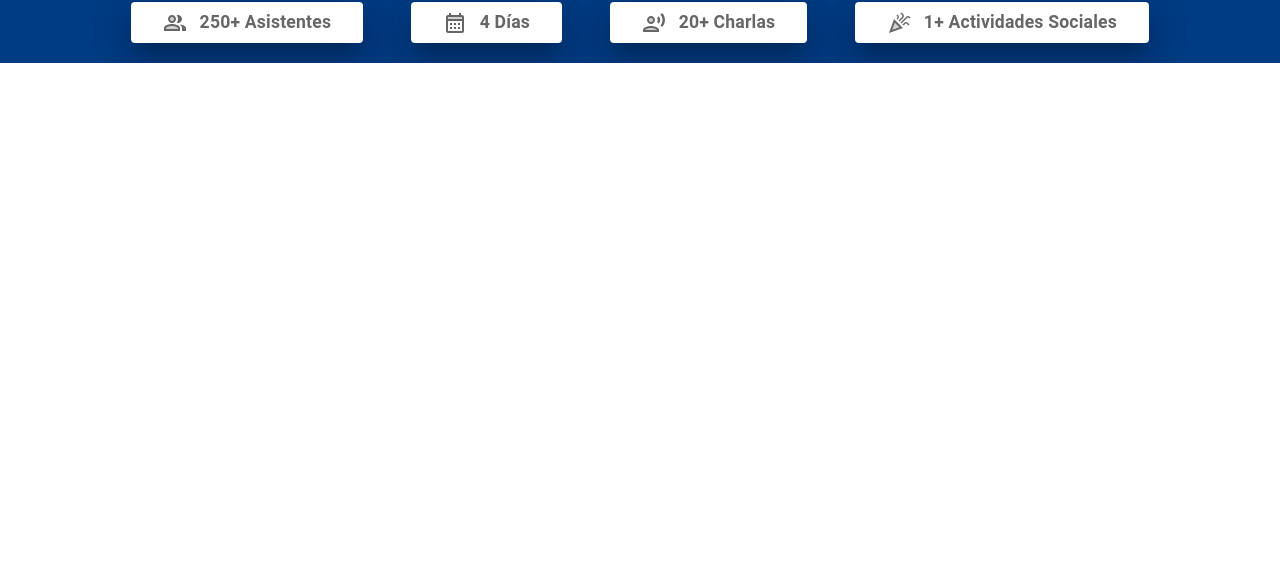
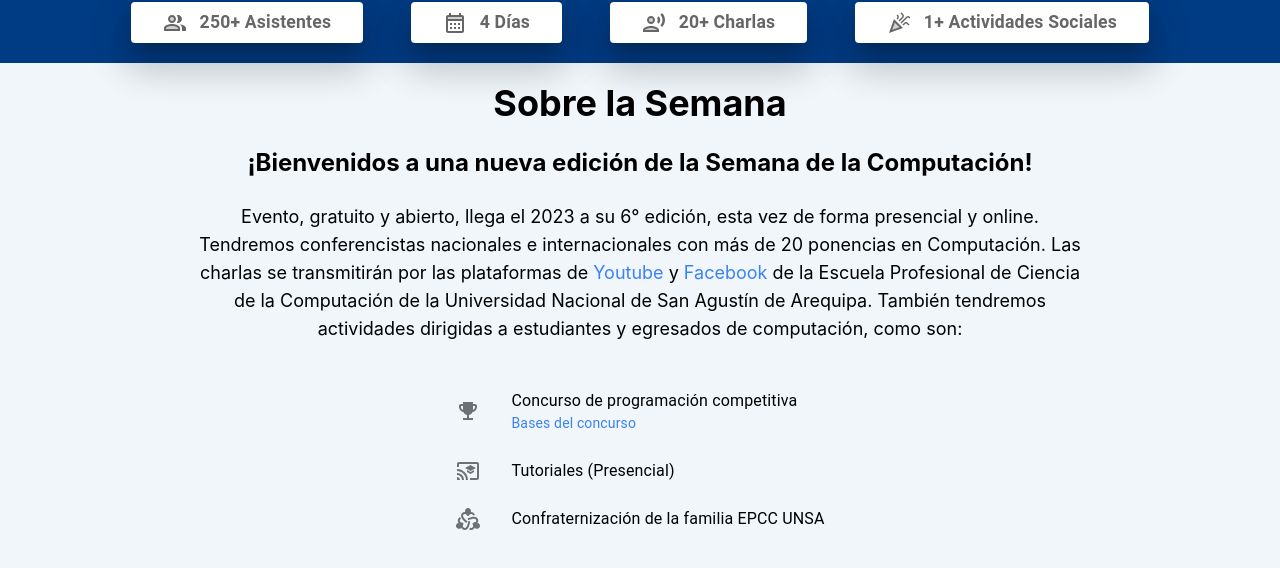
Before and after one commit to Jack-Christopher/sem-comp, a React (Create React App) app in the folder frontend/: page /semcomp in a window 1280 px wide. Shown: the part 767-1335 px from the top of the page. Before the commit the page ends 830 px from the top, so only its background shows below. Built offline with nearby package versions, Linux system fonts and the light colour scheme.

Commit message:
feat: add About Event section

```diff
--- a/frontend/src/components/UI/EventData.jsx
+++ b/frontend/src/components/UI/EventData.jsx
@@ -1,13 +1,22 @@
 import {
   Divider,
+  ListItem,
+  ListItemIcon,
+  ListItemText,
   Paper,
   Stack,
 } from "@mui/material";
+import List from '@mui/material/List';
 import { styled } from '@mui/material/styles';
+
 import PeopleAltTwoToneIcon from '@mui/icons-material/PeopleAltTwoTone';
 import CalendarMonthTwoToneIcon from '@mui/icons-material/CalendarMonthTwoTone';
 import RecordVoiceOverTwoToneIcon from '@mui/icons-material/RecordVoiceOverTwoTone';
 import CelebrationTwoToneIcon from '@mui/icons-material/CelebrationTwoTone';
+
+import EmojiEventsIcon from '@mui/icons-material/EmojiEvents';
+import CastForEducationIcon from '@mui/icons-material/CastForEducation';
+import Diversity2Icon from '@mui/icons-material/Diversity2';
 
 const Item = styled(Paper)(({ theme }) => ({
   backgroundColor: theme.palette.mode === 'dark' ? '#1A2027' : '#fff',
@@ -48,7 +57,6 @@ function EventData(props) {
             flexItem
           />}
       >
-        {/* add icon */}
         <CustomItem icon={<PeopleAltTwoToneIcon />}> 250+ Asistentes </CustomItem>
         <CustomItem icon={<CalendarMonthTwoToneIcon/>}> 4 Días </CustomItem>
         <CustomItem icon={<RecordVoiceOverTwoToneIcon/>}> 20+ Charlas </CustomItem>
@@ -58,4 +66,51 @@ function EventData(props) {
   )
 }
 
-export { EventData };
+function AboutEvent(props) {
+  const numberOfSpeechs = 20;
+  const contestBases = "https://drive.google.com/file/d/1Oub3ltxsDXNI9FI5dG5hSX6_QBbYm2Su/view?usp=sharing";
+
+  return (
+    <div className="bg-[#F0F6FA] py-5 flex flex-col justify-center px-48">
+      <h3 className="text-lg md:text-4xl font-bold text-center mb-6">
+        Sobre la Semana
+      </h3>
+      <p className="text-sm md:text-2xl font-bold text-center mb-6">
+        ¡Bienvenidos a una nueva edición de la Semana de la Computación!
+      </p>
+      <p className="text-sm md:text-lg text-center mb-6">
+        Evento, gratuito y abierto, llega el {new Date().getFullYear()} a su {new Date().getFullYear() - 2017}° edición,
+        esta vez de forma presencial y online. Tendremos conferencistas nacionales e internacionales con más de {numberOfSpeechs} ponencias
+        en Computación. Las charlas se transmitirán por las plataformas de
+        <a href="https://www.youtube.com/channel/UCIREVPQo9SrJvhgWOTfVgDA" target="_blank" rel="noopener noreferrer" className="text-blue-500 hover:text-blue-700"> Youtube </a>
+         y
+        <a href="https://www.facebook.com/epcc.unsa" target="_blank" rel="noopener noreferrer" className="text-blue-500 hover:text-blue-700"> Facebook </a>
+        de la Escuela Profesional de Ciencia de la Computación de la Universidad Nacional de San Agustín de Arequipa. También tendremos
+        actividades dirigidas a estudiantes y egresados de computación, como son:
+      </p>
+
+      <div className="flex justify-center">
+        <List>
+          <ListItem>
+            <ListItemIcon> <EmojiEventsIcon /> </ListItemIcon>
+            <ListItemText
+              primary="Concurso de programación competitiva"
+              secondary={<a href={contestBases} target="_blank" rel="noopener noreferrer" className="text-blue-500 hover:text-blue-700">Bases del concurso</a>}
+            />
+          </ListItem>
+          <ListItem>
+            <ListItemIcon> <CastForEducationIcon /> </ListItemIcon>
+            <ListItemText primary="Tutoriales (Presencial)" />
+          </ListItem>
+          <ListItem>
+            <ListItemIcon> <Diversity2Icon /> </ListItemIcon>
+            <ListItemText primary="Confraternización de la familia EPCC UNSA" />
+          </ListItem>
+        </List>
+      </div>
+
+    </div>
+  )
+}
+
+export { EventData, AboutEvent };
--- a/frontend/src/pages/SemCompPage.jsx
+++ b/frontend/src/pages/SemCompPage.jsx
@@ -1,7 +1,7 @@
 import React, { useEffect } from "react";
 import PhotoCarousel from "../components/UI/Carousel";
 import { setPageTitle } from '../utils/Page';
-import {EventData} from "../components/UI/EventData";
+import {EventData, AboutEvent} from "../components/UI/EventData";
 
 export default function SemComp() {
 
@@ -36,6 +36,7 @@ export default function SemComp() {
         endDate={endDate}
       />
       <EventData />
+      <AboutEvent />
     </div>
   );
 }
```
